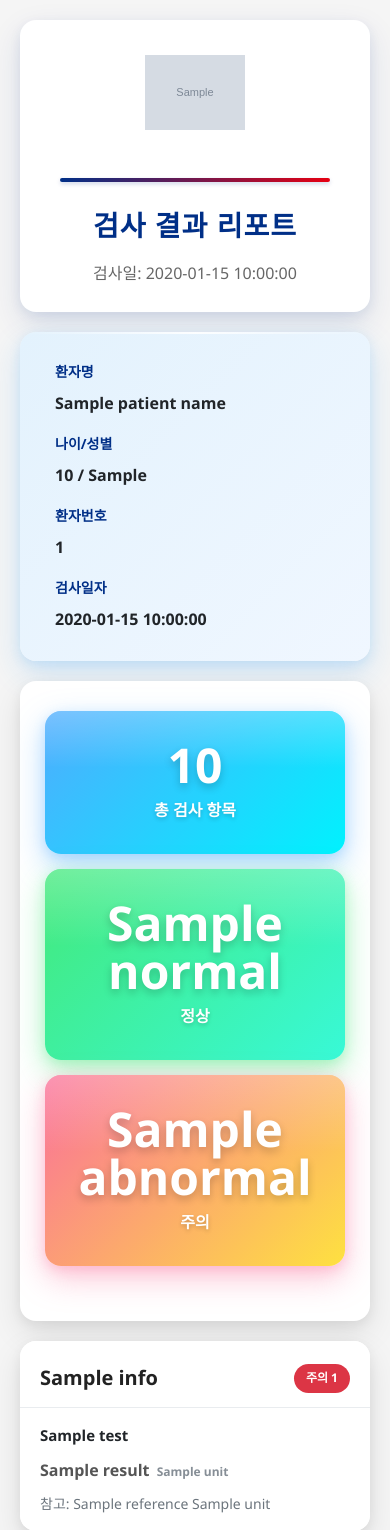
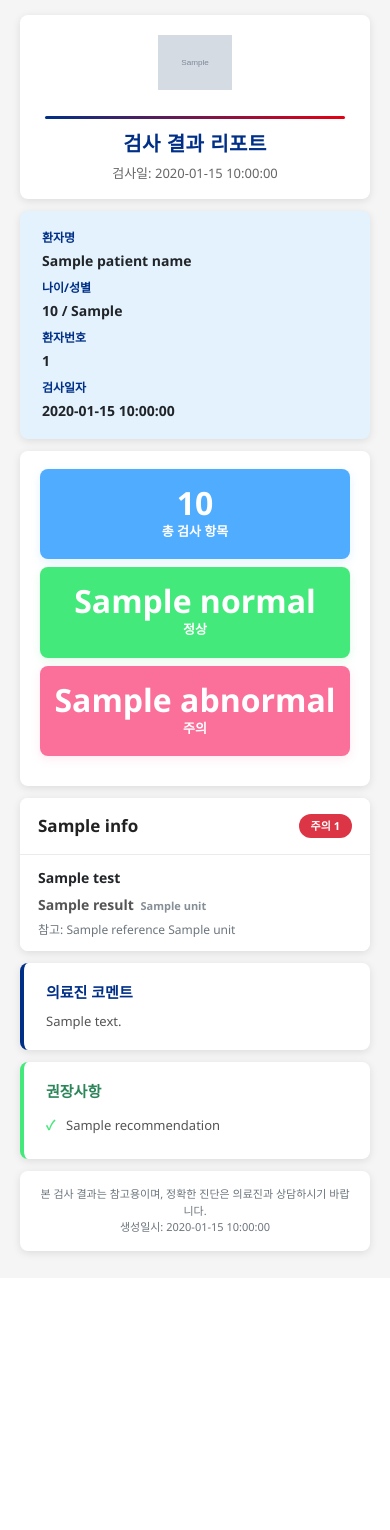
Before and after one commit to gwmaw/-, a Flask app: template src/templates/report_template.html in a window 390 px wide. Shown: the top 1530 px of the page. After the commit the page ends 1258 px from the top, so only its background shows below. Run offline with Flask 3, Linux system fonts and the light colour scheme; the template is opened without the code that fills it: most values are stand-ins (such as "Sample title", 1, 10 or a date in 2020); grey boxes marked "Sample" are stand-in pictures.

Commit message:
feat: 플랫 디자인으로 전환 및 첫 페이지 최적화
주요 변경사항:

🎨 플랫 디자인 스타일
- 모든 그라데이션 제거 (단색 사용)
- 통계 카드: #4facfe (블루), #43e97b (그린), #fa709a (코랄)
- 환자 정보: #e3f2fd (플랫 블루)
- 깔끔한 단색 배경

💎 미묘한 그림자
- 통일된 box-shadow: 0 2px 8px rgba(0,0,0,0.1)
- 통계 카드: 0 3px 10px rgba(...,0.15) (약간 강조)
- 16px 둥근 모서리 → 8px로 축소 (더 플랫하게)
- ::before 하이라이트 효과 제거

📏 첫 페이지 최적화 (한 페이지 내 수용)
- 마진 대폭 축소: 20px → 12px
- 패딩 축소: 25-35px → 15-22px
- 헤더 로고: 75px → 55px
- 구분선 마진: 20px → 10px

📝 폰트 크기 축소
- 제목: 32px → 24px (모바일 20px)
- 통계 숫자: 52px → 36px (모바일 32px)
- 통계 라벨: 16px → 13px
- 소제목: 18px → 15px
- 본문: 15-16px → 13-14px
- 캡션: 13-14px → 11-12px

🎯 줄간격 최적화
- 전체: 1.7 → 1.5
- 의료진 코멘트/권장사항: 1.6
- 통계 숫자: 1.0 (라인 헤이트 최소화)

💳 카드 디자인
- 통계 카드: 플랫 단색 + 미묘한 그림자
- 주의 항목: 화이트 + 레드 보더 (4px)
- 검사 그룹: 화이트 + 미묘한 그림자
- 의료진 코멘트: 화이트 + 네이비 보더 (4px)
- 권장사항: 화이트 + 그린 보더 (4px)

📱 반응형 유지
- 768px 브레이크포인트
- 모바일: 통계 카드 세로 배치
- 폰트 크기 추가 축소

🔧 제거된 요소
- 모든 그라데이션 배경
- ::before 하이라이트 효과
- text-shadow
- position: relative + overflow: hidden
- transform 속성

결과:
- PDF 크기: 71.8KB
- 플랫하고 깔끔한 디자인
- 첫 페이지가 한 페이지에 최적화
- 미묘한 그림자로 깊이감 유지

```diff
--- a/src/templates/report_template.html
+++ b/src/templates/report_template.html
@@ -4,7 +4,7 @@
     <meta charset="UTF-8">
     <meta name="viewport" content="width=device-width, initial-scale=1.0">
     <title>검사 결과 리포트</title>
-    <style>
+        <style>
         * {
             margin: 0;
             padding: 0;
@@ -14,225 +14,157 @@
         body {
             font-family: 'Segoe UI', 'Malgun Gothic', 'Apple SD Gothic Neo', sans-serif;
             background-color: #f5f5f5;
-            line-height: 1.7;
+            line-height: 1.5;
             color: #333;
         }
 
         @page {
-            background-color: #f5f5f5;  /* PDF 페이지 배경도 회색으로 */
+            background-color: #f5f5f5;
         }
 
         .report-container {
             max-width: 800px;
             margin: 0 auto;
-            padding: 20px 0;  /* 상하 여백으로 회색 배경 보이게 */
-            background: transparent;  /* 투명하게 해서 회색 배경이 보이게 */
+            padding: 15px 0;
+            background: transparent;
             box-shadow: none;
         }
 
-        /* 헤더 - 병원 로고 및 제목 */
+        /* 헤더 - 플랫 디자인 */
         .report-header {
-            margin: 0 20px 20px 20px;
+            margin: 0 20px 12px 20px;
             background: white;
-            padding: 35px 40px 25px 40px;
+            padding: 20px 25px 15px 25px;
             text-align: center;
-            border-radius: 16px;
-            box-shadow: 0 12px 32px rgba(0, 47, 135, 0.12), 0 4px 12px rgba(0, 47, 135, 0.08);
-            position: relative;
-            overflow: hidden;
-        }
-
-        /* 상단 하이라이트 효과 */
-        .report-header::before {
-            content: '';
-            position: absolute;
-            top: 0;
-            left: 0;
-            right: 0;
-            height: 3px;
-            background: linear-gradient(90deg, transparent, rgba(255, 255, 255, 0.8), transparent);
+            border-radius: 8px;
+            box-shadow: 0 2px 8px rgba(0, 0, 0, 0.1);
         }
 
         .hospital-logo {
             width: auto;
-            max-width: 380px;
-            height: 75px;
-            margin-bottom: 20px;
+            max-width: 300px;
+            height: 55px;
+            margin-bottom: 10px;
             object-fit: contain;
         }
 
-        /* 네이비→레드 그라데이션 구분선 */
         .header-divider {
-            height: 4px;
+            height: 3px;
             background: linear-gradient(90deg, #002f87 0%, #e60012 100%);
-            margin: 20px 0;
+            margin: 10px 0;
             border-radius: 2px;
-            box-shadow: 0 2px 4px rgba(0, 47, 135, 0.2);
         }
 
         .report-header h1 {
-            font-size: 32px;
-            margin-bottom: 10px;
+            font-size: 24px;
+            margin-bottom: 5px;
             font-weight: 700;
             color: #002f87;
-            letter-spacing: 1px;
+            letter-spacing: 0.5px;
         }
 
         .report-date {
-            font-size: 16px;
+            font-size: 13px;
             color: #666;
-            margin-top: 10px;
-            line-height: 1.7;
+            margin-top: 5px;
         }
 
-        /* 환자 정보 - 연한 블루 그라데이션 */
+        /* 환자 정보 - 플랫 */
         .patient-info {
-            margin: 0 20px 20px 20px;
-            padding: 28px 35px;
-            background: linear-gradient(135deg, #e3f2fd 0%, #f0f7ff 100%);
-            border-radius: 16px;
-            box-shadow: 0 12px 32px rgba(33, 150, 243, 0.18), 0 4px 12px rgba(33, 150, 243, 0.12);
-            position: relative;
-            overflow: hidden;
-        }
-
-        /* 상단 하이라이트 */
-        .patient-info::before {
-            content: '';
-            position: absolute;
-            top: 0;
-            left: 0;
-            right: 0;
-            height: 2px;
-            background: linear-gradient(90deg, transparent, rgba(255, 255, 255, 0.9), transparent);
+            margin: 0 20px 12px 20px;
+            padding: 18px 22px;
+            background: #e3f2fd;
+            border-radius: 8px;
+            box-shadow: 0 2px 8px rgba(0, 0, 0, 0.1);
         }
 
         .patient-info-grid {
             display: grid;
             grid-template-columns: repeat(2, 1fr);
-            gap: 20px;
+            gap: 10px;
         }
 
         .info-item {
-            font-size: 16px;
+            font-size: 13px;
         }
 
         .info-label {
             color: #002f87;
             font-weight: 700;
-            margin-bottom: 6px;
-            font-size: 14px;
-            line-height: 1.7;
+            margin-bottom: 3px;
+            font-size: 12px;
         }
 
         .info-value {
-            font-size: 16px;
+            font-size: 14px;
             color: #212529;
             font-weight: 600;
-            line-height: 1.7;
         }
 
-        /* 요약 섹션 */
+        /* 요약 섹션 - 플랫 */
         .summary-section {
-            margin: 0 20px 20px 20px;
-            padding: 30px 25px;
+            margin: 0 20px 12px 20px;
+            padding: 18px 20px;
             background: white;
-            border-radius: 16px;
-            box-shadow: 0 12px 32px rgba(0, 0, 0, 0.1), 0 4px 12px rgba(0, 0, 0, 0.06);
-            position: relative;
-            overflow: hidden;
-        }
-
-        /* 상단 하이라이트 */
-        .summary-section::before {
-            content: '';
-            position: absolute;
-            top: 0;
-            left: 0;
-            right: 0;
-            height: 2px;
-            background: linear-gradient(90deg, transparent, rgba(255, 255, 255, 0.9), transparent);
+            border-radius: 8px;
+            box-shadow: 0 2px 8px rgba(0, 0, 0, 0.1);
         }
 
         .summary-cards {
             display: grid;
             grid-template-columns: repeat(3, 1fr);
-            gap: 20px;
-            margin-bottom: 25px;
+            gap: 10px;
+            margin-bottom: 12px;
         }
 
-        /* 통계 카드 - 블루-틸, 그린-민트, 코랄-오렌지 */
+        /* 통계 카드 - 플랫 단색 */
         .summary-card {
-            background: linear-gradient(135deg, #4facfe 0%, #00f2fe 100%);  /* 블루-틸 */
-            border-radius: 16px;
-            padding: 30px 20px;
+            background: #4facfe;
+            border-radius: 8px;
+            padding: 18px 12px;
             text-align: center;
-            box-shadow: 0 12px 32px rgba(79, 172, 254, 0.4), 0 4px 12px rgba(79, 172, 254, 0.25);
-            position: relative;
-            overflow: hidden;
-            transition: transform 0.3s ease, box-shadow 0.3s ease;
-        }
-
-        /* 상단 하이라이트 효과 */
-        .summary-card::before {
-            content: '';
-            position: absolute;
-            top: 0;
-            left: 0;
-            right: 0;
-            height: 40%;
-            background: linear-gradient(180deg, rgba(255, 255, 255, 0.25) 0%, transparent 100%);
-            border-radius: 16px 16px 0 0;
+            box-shadow: 0 3px 10px rgba(79, 172, 254, 0.15);
         }
 
         .summary-card.normal {
-            background: linear-gradient(135deg, #43e97b 0%, #38f9d7 100%);  /* 그린-민트 */
-            box-shadow: 0 12px 32px rgba(67, 233, 123, 0.4), 0 4px 12px rgba(67, 233, 123, 0.25);
+            background: #43e97b;
+            box-shadow: 0 3px 10px rgba(67, 233, 123, 0.15);
         }
 
         .summary-card.abnormal {
-            background: linear-gradient(135deg, #fa709a 0%, #fee140 100%);  /* 코랄-오렌지 */
-            box-shadow: 0 12px 32px rgba(250, 112, 154, 0.4), 0 4px 12px rgba(250, 112, 154, 0.25);
+            background: #fa709a;
+            box-shadow: 0 3px 10px rgba(250, 112, 154, 0.15);
         }
 
         .summary-number {
-            font-size: 52px;
+            font-size: 36px;
             font-weight: 900;
-            margin-bottom: 8px;
+            margin-bottom: 3px;
             color: white;
-            text-shadow: 0 4px 8px rgba(0, 0, 0, 0.2);
-            position: relative;
-            z-index: 1;
             line-height: 1;
         }
 
         .summary-label {
-            font-size: 16px;
+            font-size: 13px;
             font-weight: 700;
             color: white;
-            text-shadow: 0 2px 4px rgba(0, 0, 0, 0.2);
-            position: relative;
-            z-index: 1;
-            line-height: 1.7;
         }
 
-        /* 주의 항목 카드 - 화이트 배경, 좌측 레드 보더 */
+        /* 주의 항목 - 플랫 */
         .abnormal-alert {
             background: white;
-            border-left: 5px solid #e60012;
-            padding: 25px 30px;
-            border-radius: 12px;
-            margin-top: 25px;
-            box-shadow: 0 8px 20px rgba(230, 0, 18, 0.12), 0 3px 8px rgba(230, 0, 18, 0.08);
-            position: relative;
+            border-left: 4px solid #e60012;
+            padding: 12px 18px;
+            border-radius: 8px;
+            margin-top: 12px;
+            box-shadow: 0 2px 8px rgba(0, 0, 0, 0.1);
         }
 
         .abnormal-alert h3 {
             color: #e60012;
-            font-size: 18px;
+            font-size: 15px;
             font-weight: 700;
-            margin-bottom: 15px;
-            line-height: 1.7;
+            margin-bottom: 8px;
         }
 
         .abnormal-alert ul {
@@ -241,77 +173,49 @@
         }
 
         .abnormal-alert li {
-            padding: 10px 0;
-            padding-left: 28px;
+            padding: 5px 0;
+            padding-left: 20px;
             color: #333;
-            font-size: 15px;
+            font-size: 13px;
             font-weight: 500;
             position: relative;
-            line-height: 1.7;
         }
 
-        /* 레드 불릿 포인트 */
         .abnormal-alert li:before {
             content: "●";
             position: absolute;
             left: 0;
             color: #e60012;
-            font-size: 16px;
+            font-size: 12px;
         }
 
-        /* 검사 그룹 - 3D 카드 */
+        /* 검사 그룹 - 플랫 */
         .test-group {
-            margin: 0 20px 20px 20px;
-            border-radius: 16px;
+            margin: 0 20px 12px 20px;
+            border-radius: 8px;
             overflow: hidden;
-            box-shadow: 0 12px 32px rgba(0, 0, 0, 0.1), 0 4px 12px rgba(0, 0, 0, 0.06);
+            box-shadow: 0 2px 8px rgba(0, 0, 0, 0.1);
             background: white;
-            position: relative;
-        }
-
-        /* 상단 하이라이트 */
-        .test-group::before {
-            content: '';
-            position: absolute;
-            top: 0;
-            left: 0;
-            right: 0;
-            height: 2px;
-            background: linear-gradient(90deg, transparent, rgba(255, 255, 255, 0.9), transparent);
-            z-index: 1;
-        }
-
-        /* 카테고리별 배경색 제거 */
-        .test-group[data-category="liver"] .test-table,
-        .test-group[data-category="kidney"] .test-table,
-        .test-group[data-category="diabetes"] .test-table,
-        .test-group[data-category="lipid"] .test-table,
-        .test-group[data-category="blood"] .test-table,
-        .test-group[data-category="thyroid"] .test-table,
-        .test-group[data-category="electrolyte"] .test-table,
-        .test-group[data-category="urine"] .test-table {
-            background: white;  /* 모두 흰색 */
         }
 
         .group-header {
-            padding: 20px 20px 12px 20px;
-            background: white;  /* 흰색 배경 */
-            border-left: none;  /* 컬러 바 제거 */
+            padding: 15px 18px;
+            background: white;
             display: flex;
             align-items: center;
             gap: 10px;
-            border-bottom: 1px solid #e9ecef;  /* 얇은 구분선 */
+            border-bottom: 1px solid #e9ecef;
         }
 
         .group-icon {
-            display: none; /* 아이콘 숨김 */
+            display: none;
         }
 
         .group-title {
-            font-size: 20px;  /* 크게 */
-            font-weight: 700;  /* 매우 진하게 */
+            font-size: 17px;
+            font-weight: 700;
             flex: 1;
-            color: #222;  /* 진한 검정색 */
+            color: #222;
         }
 
         .group-badge {
@@ -319,15 +223,14 @@
             color: white;
             padding: 4px 12px;
             border-radius: 20px;
-            font-size: 12px;
+            font-size: 11px;
             font-weight: 600;
         }
 
         .group-badge.normal {
-            background: #6c757d;  /* 회색으로 변경 */
+            background: #6c757d;
         }
 
-        /* 검사 항목 테이블 */
         .test-table {
             width: 100%;
             background: white;
@@ -336,27 +239,25 @@
         .test-row {
             display: grid;
             grid-template-columns: 2fr 1fr 1fr;
-            padding: 15px 20px;
+            padding: 12px 18px;
             border-bottom: 1px solid #e9ecef;
             align-items: center;
         }
 
-        /* 소변검사 그룹의 행 간격 축소 */
         .test-group.urine-group .test-row {
-            padding: 10px 15px;
-            font-size: 14px;
+            padding: 8px 15px;
         }
 
         .test-group.urine-group .test-name {
+            font-size: 12px;
+        }
+
+        .test-group.urine-group .test-result {
             font-size: 13px;
         }
 
-        .test-group.urine-group .test-result {
-            font-size: 14px;
-        }
-
         .test-group.urine-group .test-reference {
-            font-size: 12px;
+            font-size: 11px;
         }
 
         .test-row:last-child {
@@ -364,92 +265,85 @@
         }
 
         .test-row.abnormal {
-            background: white;  /* 배경색은 흰색 유지 */
+            background: white;
         }
 
         .test-name {
             font-weight: 600;
-            font-size: 15px;
+            font-size: 14px;
             color: #212529;
-            line-height: 1.7;
         }
 
         .test-result {
             text-align: center;
-            font-size: 16px;
+            font-size: 14px;
             font-weight: 700;
-            line-height: 1.7;
         }
 
         .test-result.abnormal {
-            color: #dc3545;  /* 빨간색 글자 */
+            color: #dc3545;
         }
 
         .test-result.normal {
-            color: #555;  /* 진한 회색 글자 */
+            color: #555;
         }
 
         .test-result .direction {
-            font-size: 12px;
+            font-size: 11px;
             margin-left: 5px;
         }
 
         .test-reference {
             text-align: right;
-            font-size: 14px;
+            font-size: 12px;
             color: #6c757d;
-            line-height: 1.7;
         }
 
         .test-unit {
-            font-size: 12px;
+            font-size: 11px;
             color: #868e96;
             margin-left: 3px;
         }
 
-        /* 의료진 코멘트 */
+        /* 의료진 코멘트 - 플랫 */
         .doctor-comment {
-            margin: 0 20px 20px 20px;
-            padding: 25px 30px;
+            margin: 0 20px 12px 20px;
+            padding: 18px 22px;
             background: white;
-            border-left: 5px solid #002f87;
-            border-radius: 16px;
-            box-shadow: 0 12px 32px rgba(0, 47, 135, 0.12), 0 4px 12px rgba(0, 47, 135, 0.08);
-            position: relative;
+            border-left: 4px solid #002f87;
+            border-radius: 8px;
+            box-shadow: 0 2px 8px rgba(0, 0, 0, 0.1);
         }
 
         .doctor-comment h3 {
             color: #002f87;
-            font-size: 18px;
+            font-size: 15px;
             font-weight: 700;
-            margin-bottom: 12px;
-            line-height: 1.7;
+            margin-bottom: 8px;
         }
 
         .doctor-comment p {
             color: #555;
-            font-size: 15px;
-            line-height: 1.7;
+            font-size: 13px;
+            line-height: 1.6;
             white-space: pre-wrap;
         }
 
-        /* 권장사항 */
+        /* 권장사항 - 플랫 */
         .recommendations {
-            margin: 0 20px 20px 20px;
-            padding: 25px 30px;
+            margin: 0 20px 12px 20px;
+            padding: 18px 22px;
             background: white;
-            border-left: 5px solid #43e97b;
-            border-radius: 16px;
-            box-shadow: 0 12px 32px rgba(67, 233, 123, 0.12), 0 4px 12px rgba(67, 233, 123, 0.08);
-            position: relative;
+            border-left: 4px solid #43e97b;
+            border-radius: 8px;
+            box-shadow: 0 2px 8px rgba(0, 0, 0, 0.1);
         }
 
         .recommendations h3 {
             color: #2d8659;
-            font-size: 18px;
+            font-size: 15px;
             font-weight: 700;
-            margin-bottom: 15px;
-            line-height: 1.7;
+            margin-bottom: 8px;
         }
 
         .recommendations ul {
@@ -458,12 +352,12 @@
         }
 
         .recommendations li {
-            padding: 10px 0;
-            padding-left: 28px;
+            padding: 5px 0;
+            padding-left: 20px;
             position: relative;
             color: #555;
-            font-size: 15px;
-            line-height: 1.7;
+            font-size: 13px;
+            line-height: 1.6;
         }
 
         .recommendations li:before {
@@ -472,46 +366,44 @@
             left: 0;
             color: #43e97b;
             font-weight: 900;
-            font-size: 16px;
+            font-size: 13px;
         }
 
-        /* 푸터 */
+        /* 푸터 - 플랫 */
         .report-footer {
-            margin: 0 20px 20px 20px;
-            padding: 25px;
+            margin: 0 20px 12px 20px;
+            padding: 15px 18px;
             text-align: center;
             background: white;
-            border-radius: 16px;
-            box-shadow: 0 12px 32px rgba(0, 0, 0, 0.08), 0 4px 12px rgba(0, 0, 0, 0.04);
-            font-size: 13px;
+            border-radius: 8px;
+            box-shadow: 0 2px 8px rgba(0, 0, 0, 0.1);
+            font-size: 11px;
             color: #6c757d;
-            line-height: 1.7;
         }
 
-        /* 모바일 반응형 - 통계 카드 세로 배치 */
+        /* 모바일 반응형 */
         @media (max-width: 768px) {
             .report-header h1 {
-                font-size: 28px;
+                font-size: 20px;
             }
 
             .patient-info-grid {
                 grid-template-columns: 1fr;
-                gap: 15px;
+                gap: 8px;
             }
 
-            /* 모바일에서 통계 카드 세로로 쌓이도록 */
             .summary-cards {
                 grid-template-columns: 1fr;
-                gap: 15px;
+                gap: 8px;
             }
 
             .summary-number {
-                font-size: 48px;
+                font-size: 32px;
             }
 
             .test-row {
                 grid-template-columns: 1fr;
-                gap: 8px;
+                gap: 6px;
             }
 
             .test-reference {
@@ -526,7 +418,7 @@
         /* 인쇄용 스타일 */
         @media print {
             body {
-                background: #f5f5f5;  /* 인쇄 시에도 회색 배경 유지 */
+                background: #f5f5f5;
             }
 
             .report-container {
```
